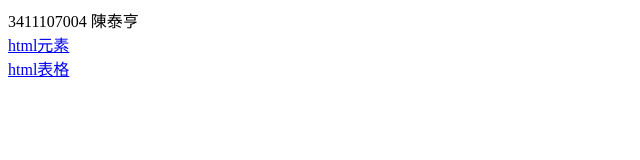
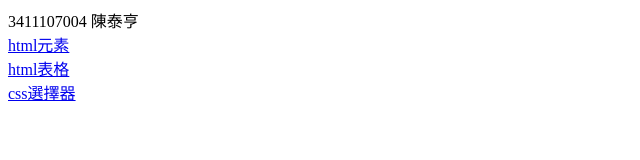
Before and after one commit to hhennggg24/3411107004, a plain HTML site: page index.html in a window 1280 px wide. Shown: the whole page, without its empty margins (0-640 px from the left). Drawn offline with Linux system fonts and the light colour scheme.

Commit message:
Add files via upload

```diff
--- a/index.html
+++ b/index.html
@@ -12,5 +12,7 @@
 <a href="one.html">html元素</a>
 <br>
 <a href="table.html">html表格</a>
+<br>
+<a href="css.html">css選擇器</a>
 </body>
 </html>
```
